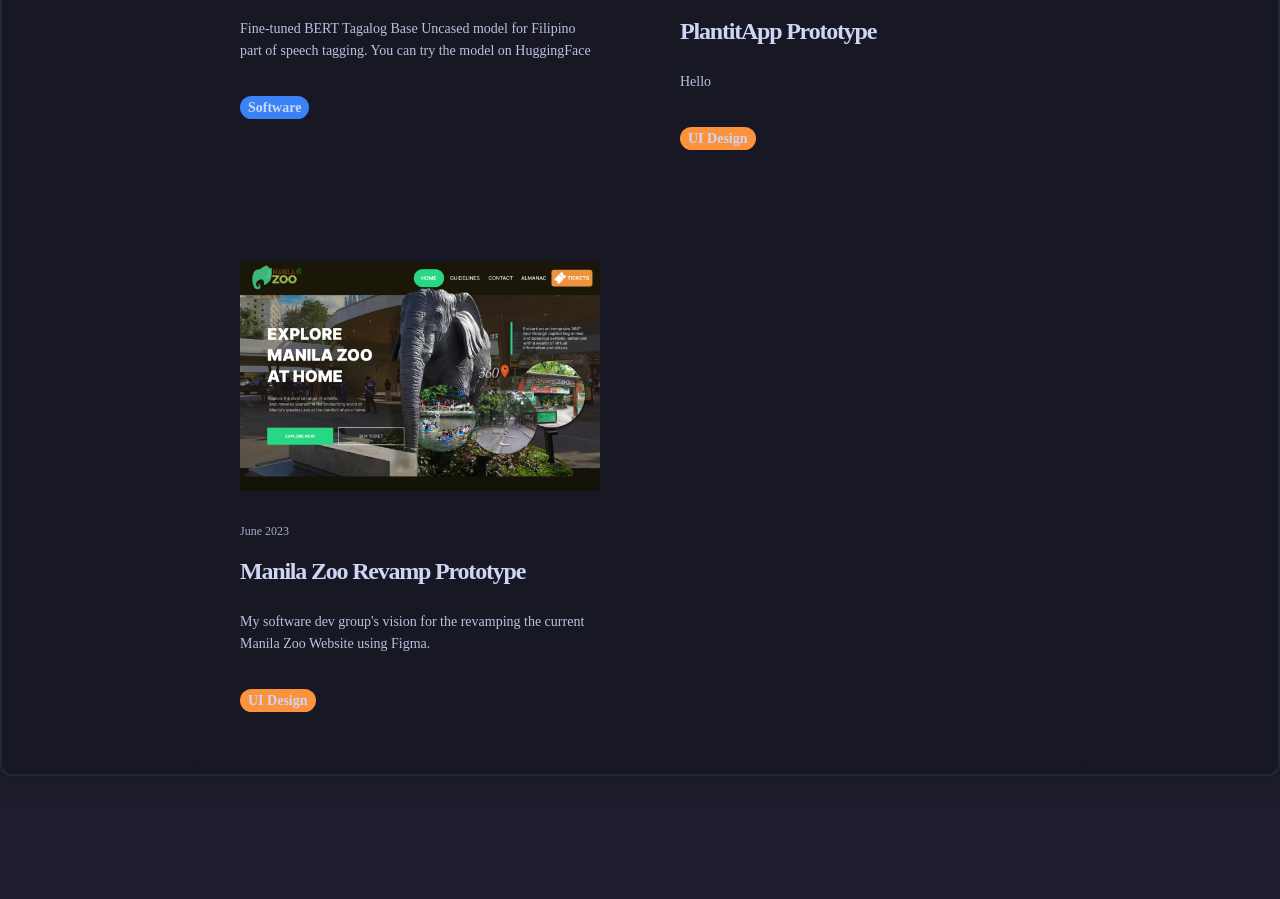
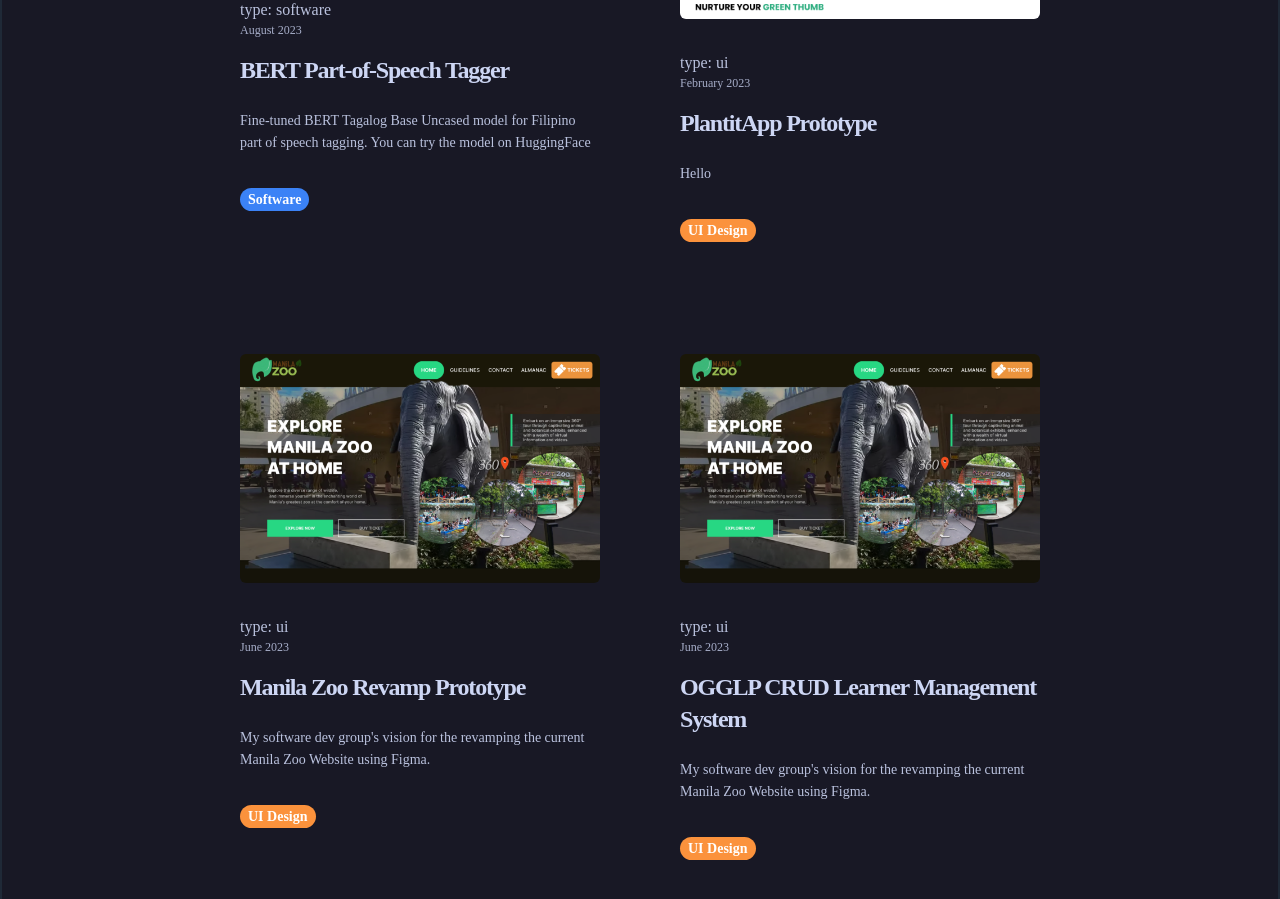
Before and after one commit to syke9p3/syke-portfolio-v2, a React (Vite) app: page /projects in a window 1280 px wide. Shown: the part 1047-1946 px from the top of the page. Before the commit the page ends 1855 px from the top, so only its background shows below. Built offline with nearby package versions, Linux system fonts and the light colour scheme; the HTML template or start-up script is replaced by a standard one.

Commit message:
search and filter with memoization

```diff
--- a/src/components/ProjectCard.tsx
+++ b/src/components/ProjectCard.tsx
@@ -17,7 +17,7 @@
     <motion.div
       initial={{ opacity: 0, y: -50 }}
       // animate={{ opacity: 1, y: 0 }}
-      transition={{ duration: 0.5, delay: 0.5 }}
+      transition={{ duration: 0.5, delay: 0.1 }}
       whileInView={{ opacity: 1, y: 0 }}
     >
 
@@ -26,11 +26,12 @@
           <img
             src={project.imgSrc}
             alt=""
-            className="col-span-1 transition-all duration-150 ease-in cursor-pointer max-h-[400px]"
+            className="col-span-1 transition-all duration-150 ease-in cursor-pointer max-h-[400px] rounded-md"
           />
         </Link>
         <div>
           <div className="flex flex-col col-span-1">
+            {`type: ${project.type}`}
             <p className="mt-auto text-xs text-catppuccinSubtext0">
               {project.date}
             </p>
@@ -38,24 +39,26 @@
             <p className="text-sm leading-relaxed text-catppuccinSubtext1">
               {project.description}
             </p>
+
+            {/* TODO: Customizable Badge Component */}
             <div className="my-8">
               {
                 project.type == 'software' ? (
-                  <span className="px-2 py-1 text-sm font-semibold bg-blue-500 rounded-full">
+                  <span className="px-2 py-1 text-sm font-semibold bg-blue-500 text-white  rounded-full">
                     Software
                   </span>
 
                 ) :
                   project.type == 'ui' ? (
-                    <span className="px-2 py-1 text-sm font-semibold bg-orange-400 rounded-full">
+                    <span className="px-2 py-1 text-sm font-semibold bg-orange-400  text-white rounded-full">
                       UI Design
                     </span>
 
                   ) :
                     project.type == 'graphics' ? (
-                      <span className="px-2 py-1 text-sm font-semibold bg-teal-400 rounded-full">
-                      Illustration
-                    </span>
+                      <span className="px-2 py-1 text-sm font-semibold bg-teal-400  text-white rounded-full">
+                        Illustration
+                      </span>
                     ) : 'Not any'
               }
             </div>
--- a/src/data/projects.ts
+++ b/src/data/projects.ts
@@ -28,6 +28,15 @@
     "description": "My software dev group's vision for the revamping the current Manila Zoo Website using Figma.",
     "type": "ui"
   },
+  {
+    "id": 4,
+    "name": "OGGLP CRUD Learner Management System",
+    "date": "June 2023",
+    "imgSrc": "/img/projects/manila-zoo.png",
+    "link": "https://www.figma.com/proto/JsEMfrCSXOnyMSndM8BDo8/Midterms?type=design&node-id=40-139&t=AkOxPnkHooM8Flvt-0&scaling=min-zoom&page-id=0%3A1&starting-point-node-id=40%3A139&show-proto-sidebar=1",
+    "description": "My software dev group's vision for the revamping the current Manila Zoo Website using Figma.",
+    "type": "ui"
+  },
 
 
 ]
--- a/src/pages/Projects.tsx
+++ b/src/pages/Projects.tsx
@@ -1,5 +1,5 @@
-import { motion, stagger, useAnimate, useInView } from "framer-motion";
-import { useEffect, useState } from "react";
+import { motion, useAnimate, useInView } from "framer-motion";
+import { useEffect, useMemo, useState } from "react";
 import { useSearchParams } from "react-router-dom";
 import { Helmet } from 'react-helmet';
 import ProjectCard from "../components/ProjectCard.tsx";
@@ -20,6 +20,16 @@
 interface Category {
   name: string;
   icon: React.ReactNode;
+}
+
+interface Project {
+  id: number;
+  name: string;
+  date: string;
+  imgSrc: string;
+  link: string;
+  description: string;
+  type: string;
 }
 
 const categories: Record<string, Category> = {
@@ -45,8 +55,6 @@
 
 const Projects = () => {
 
-
-
   return (
     <>
       <Helmet>
@@ -71,22 +79,48 @@
   );
 };
 
+const filterData = (projects: Project[], searchTerm: string, category: CategoryKey) => {
+  const search = searchTerm.toLowerCase();
+  return projects.filter((project) => {
+    const name = project.name.toLowerCase();
+    const description = project.description.toLowerCase();
+    const type = project.type.toLowerCase();
+
+    return (
+      (name.includes(search) || description.includes(search)) &&
+      (category === 'all' || type === category)
+    );
+  });
+}
+
+
 const Browser = () => {
+
+  const [scope, animate] = useAnimate()
+  const isInView = useInView(scope)
 
   const [searchParams, setSearchParams] = useSearchParams();
   const [category, setCategory] = useState<CategoryKey>(searchParams.get('category') as CategoryKey || 'all');
+
+  const [searchTerm, setSearchTerm] = useState('');
 
   const handleChangeCategory = (item: string) => {
     setCategory(item)
     setSearchParams({ category: item });
   }
 
-  const [scope, animate] = useAnimate()
-  const isInView = useInView(scope)
+  const handleSearchChange = (event: React.ChangeEvent<HTMLInputElement>) => {
+    const { value } = event.target;
+    setSearchTerm(value);
+  };
+
+  const filteredData = useMemo(() => filterData(projects, searchTerm, category), [searchTerm, category]);
+
+
 
   useEffect(() => {
     if (isInView) {
-       animate(scope.current, { opacity: 1, y: 50 }, { delay: stagger(9.5) })
+      animate(scope.current, { opacity: 1, y: 50 })
     }
   }, [isInView])
 
@@ -136,6 +170,8 @@
             type="text"
             className="p-2 w-full outline-none bg-[#2d245b]"
             placeholder="Search"
+            value={searchTerm}
+            onChange={handleSearchChange}
           />
         </div>
         <div className="hidden gap-5 opacity-50 md:flex">
@@ -146,11 +182,16 @@
       </div>
 
       <div className="flex flex-col gap-5 items-center px-3">
-        {/* <h1 className="text-7xl font-bold text-catppuccinRed">Projects</h1> */}
 
+        {`Search term: ${searchTerm}`}
+        <br />
+        {`Category term: ${category}`}
 
-        <ul ref={scope}  className="grid gap-4 px-4 my-12 max-w-4xl rounded-xl md:grid-cols-2 bg-catppuccinMantle">
-          {projects.map((project, i) => (
+        {filteredData.length === 0 && <p className="text-white">No projects found</p>}
+
+        <ul ref={scope} className="grid gap-4 px-4 my-12 max-w-4xl rounded-xl md:grid-cols-2 bg-catppuccinMantle min-h-[900px]">
+          {
+            filteredData.map((project, i) => (
               <div key={i}>
                 {project && <ProjectCard project={project} />}
               </div>
```
Also changed, not shown: 1 other file (tests, documents, lock files or other folders). Lines whose indentation alone changed are shown as unchanged.
